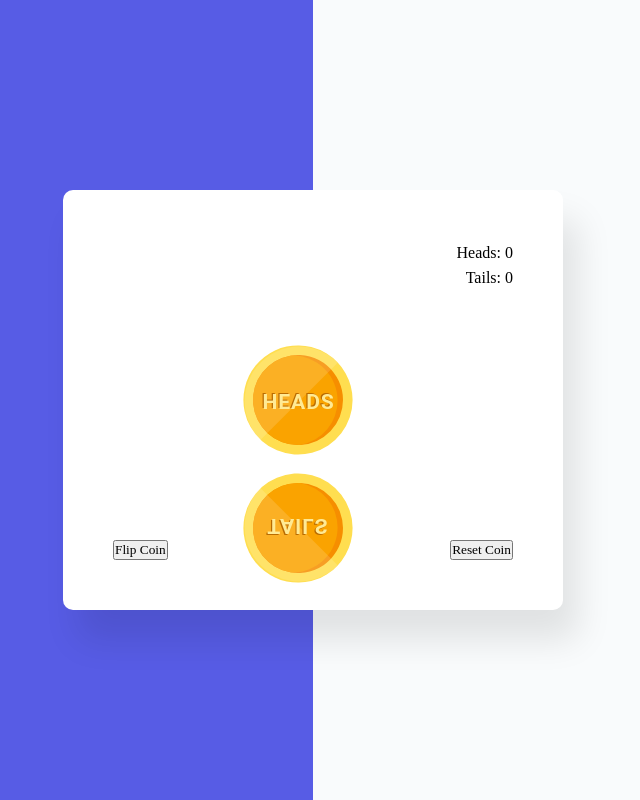
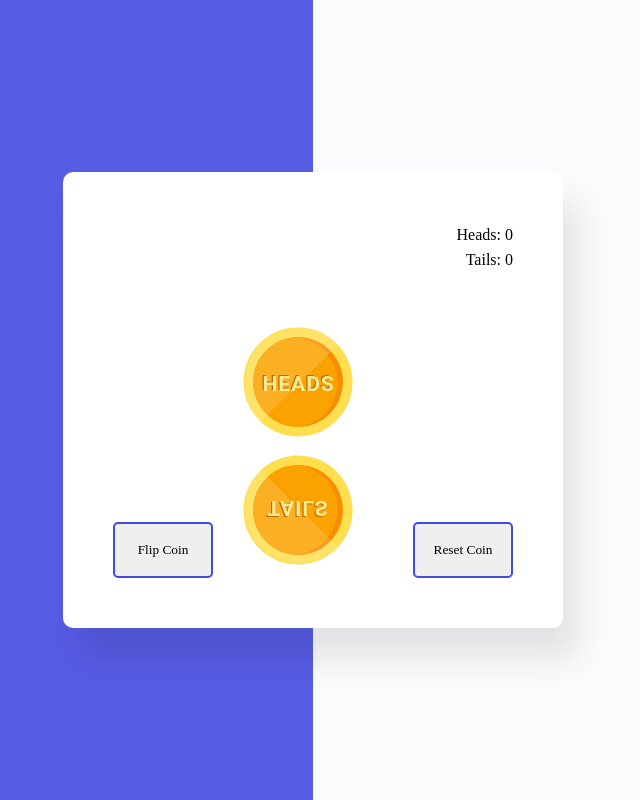
Before and after one commit to Emmanuel-Howard/Flip-Coin-Game, a plain HTML site: page index.html in a window 1280 px wide. Shown: the whole page, without its empty margins (327-967 px from the left). Drawn offline with Linux system fonts and the light colour scheme.

Commit message:
Pushing button css

```diff
--- a/style.css
+++ b/style.css
@@ -46,3 +46,10 @@ body{
     display: flex;
     justify-content: space-between;
 }
+button{
+    width: 100px;
+    padding: 18px 0px;
+    border: 2.5px solid #424ae0;
+    border-radius: 5px;
+    cursor: pointer;
+}
```
